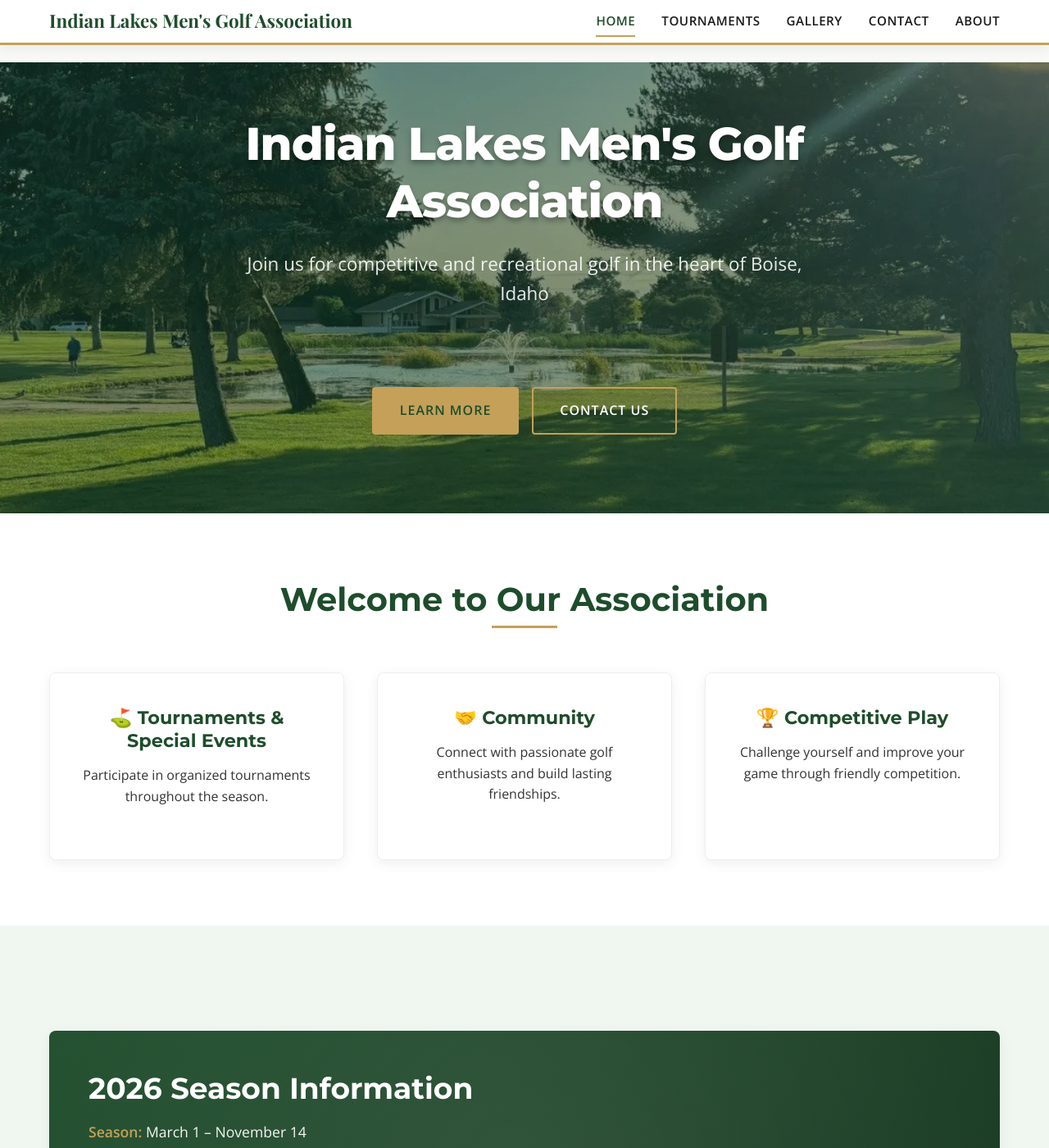
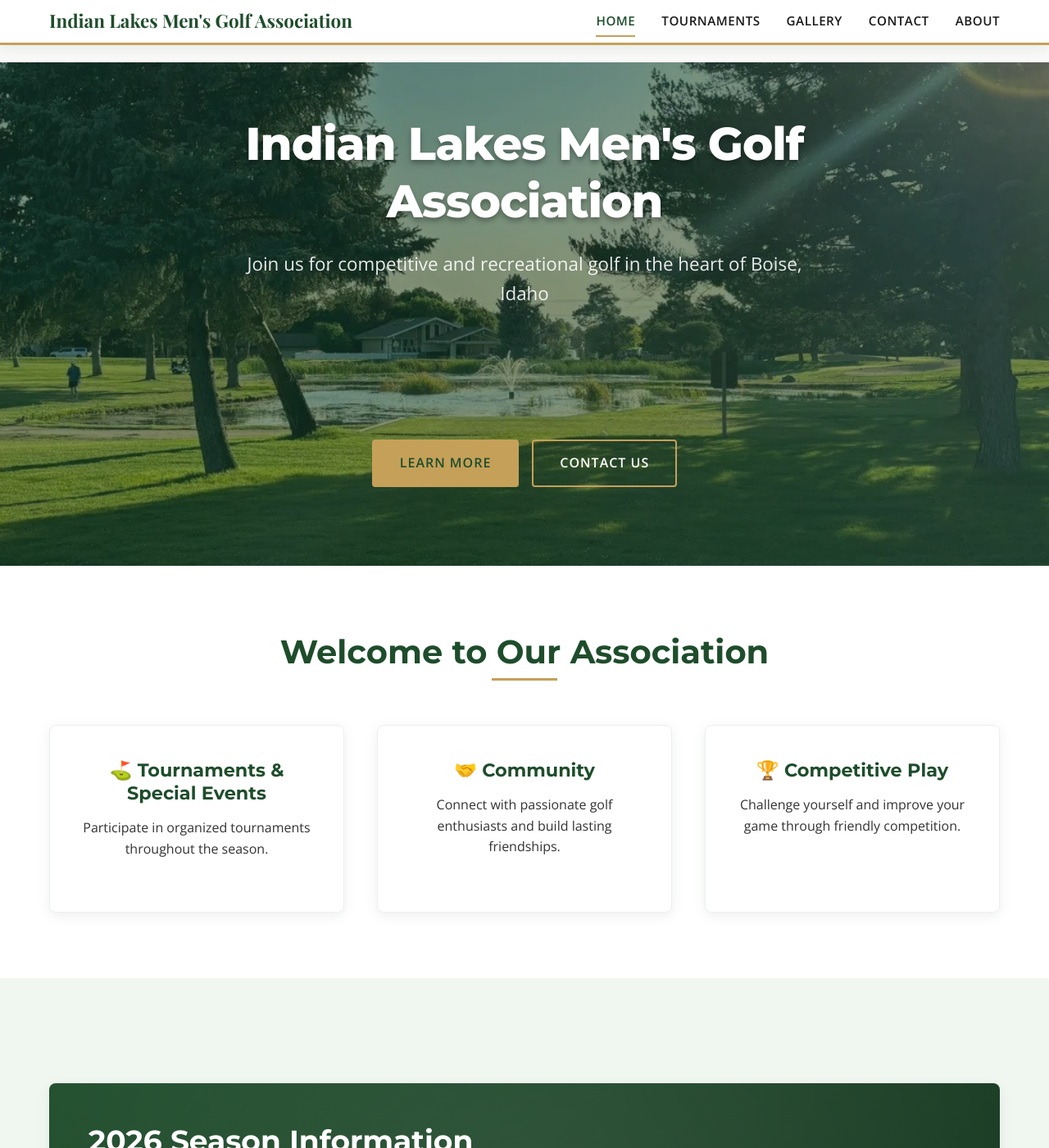
Before and after one commit to lslatz/mens-golf-assoc-website, a Jekyll site: the page built from index.md, in a window 1280 px wide and 1400 px high. Shown: the whole window at 82% size. Built offline with Jekyll 4.4.1, drawn with Linux system fonts in a browser that asks for light colours.

Commit message:
Adjust button positioning on desktop to show more of fountain
Co-authored-by: lslatz <68198732+lslatz@users.noreply.github.com>

```diff
--- a/assets/css/modern-style.css
+++ b/assets/css/modern-style.css
@@ -323,7 +323,7 @@ main {
   gap: 1rem;
   flex-wrap: wrap;
   justify-content: center;
-  margin: 6rem 0 2rem;
+  margin: 10rem 0 2rem;
   animation: fadeInUp 1s ease 0.4s both;
 }
 
```
